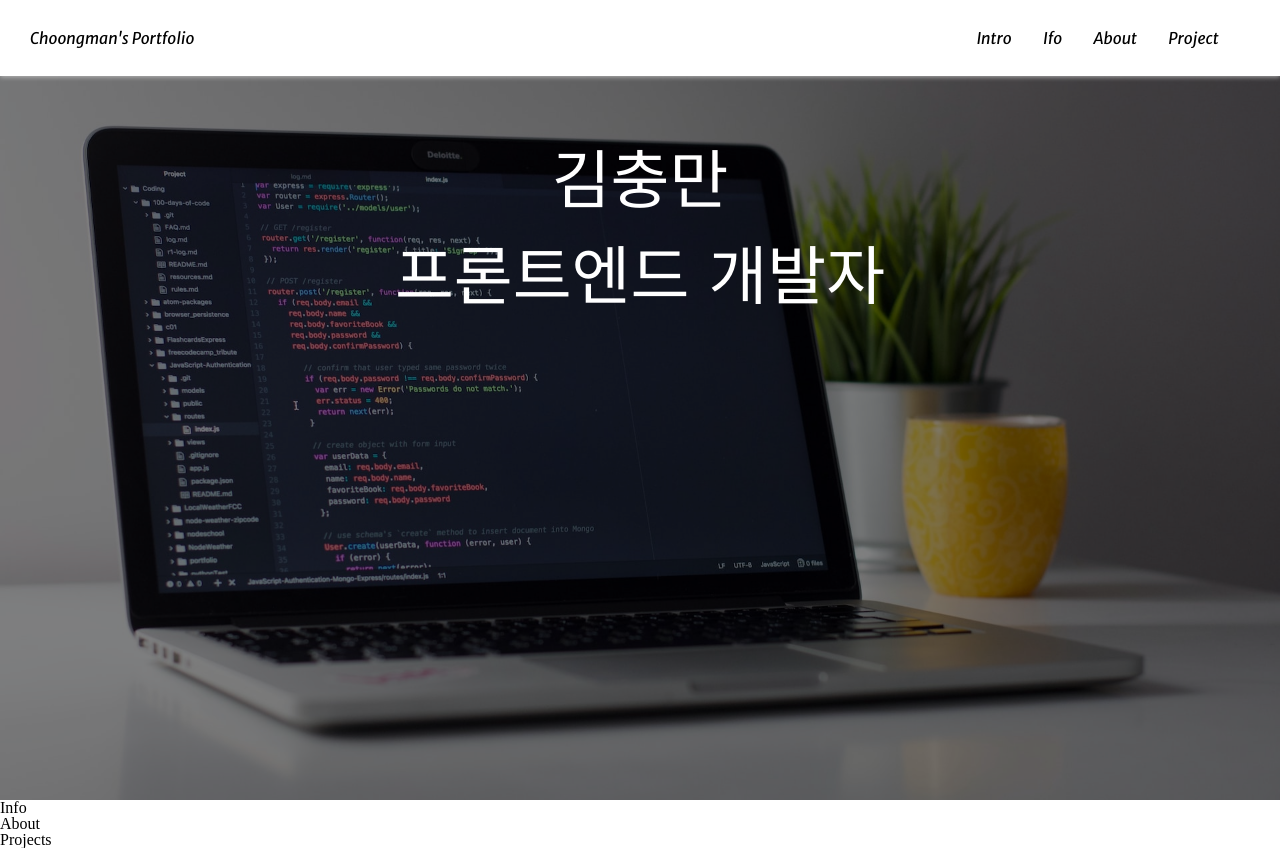
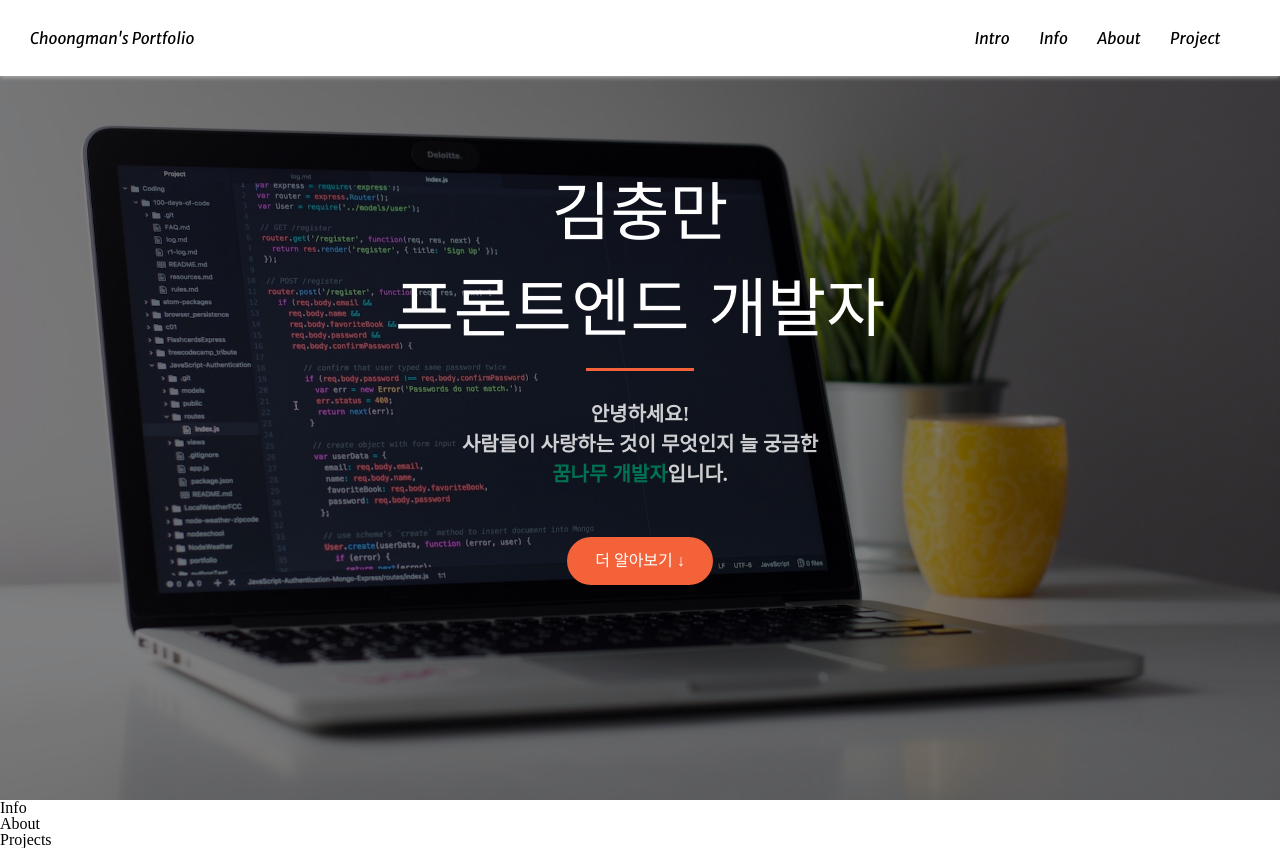
Before and after one commit to kimchoongman/my-portfolio, a React (Vite) app: page / in a window 1280 px wide. Built offline with nearby package versions, Linux system fonts and the light colour scheme.

Commit message:
Add: Intro 인사말, 더 알아보기 버튼 추가

```diff
--- a/src/pages/intro/Intro.jsx
+++ b/src/pages/intro/Intro.jsx
@@ -7,15 +7,24 @@ const Intro = () => {
       <section className='intro-bg'>
         <div className='intro-box'>
           <div className='intro-title'>
-            김충만 <br /> 프론트엔드 개발자{" "}
+            김충만 <br /> 프론트엔드 개발자
           </div>
+          <hr />
+          <div className='greeting'>
+            안녕하세요!
+            <br />
+            사람들이 사랑하는 것이 무엇인지 늘 궁금한
+            <br />
+            <span className='font-green'>꿈나무 개발자</span>입니다.
+          </div>
+          <div className='more'> 더 알아보기 ↓ </div>
         </div>
       </section>
     </StyledIntro>
   );
 };
 
-const StyledIntro = styled.section`
+const StyledIntro = styled.div`
   width: 100%;
 
   .intro-bg {
@@ -44,14 +53,46 @@ const StyledIntro = styled.section`
     height: inherit;
     max-width: 71.25rem;
     margin: 0 auto;
-    padding: calc(4rem + 4.5rem) 2rem 4rem;
+    padding: 10.5rem 2rem 4rem;
     text-align: center;
-    color: #fff;
-    line-height: 1.5;
 
     .intro-title {
+      color: #fff;
+      line-height: 1.5;
       font-family: "Black Han Sans", sans-serif;
       font-size: 4rem;
+    }
+
+    hr {
+      width: 10%;
+      height: 0;
+      border: none;
+      border-top: 0.2rem solid #f4623a;
+    }
+
+    .greeting {
+      margin-top: 1.75rem;
+      font-size: 1.25rem;
+      font-weight: 600;
+      color: hsla(0, 0%, 100%, 0.8);
+      line-height: 1.5;
+
+      .font-green {
+        color: #007251;
+      }
+    }
+
+    .more {
+      display: inline-block;
+      margin-top: 3rem;
+      padding: 0.75rem 1.75rem;
+      border: none;
+      border-radius: 10rem;
+      background-color: #f4623a;
+      text-decoration: none;
+      color: #fff;
+      line-height: 1.5;
+      cursor: pointer;
     }
   }
 `;
--- a/src/pages/nav/Nav.jsx
+++ b/src/pages/nav/Nav.jsx
@@ -7,7 +7,7 @@ const Nav = () => {
       <div className='title'>Choongman's Portfolio</div>
       <ul className='nav-bar'>
         <li className='category'>Intro</li>
-        <li className='category'>Ifo</li>
+        <li className='category'>Info</li>
         <li className='category'>About</li>
         <li className='category'>Project</li>
       </ul>
```
